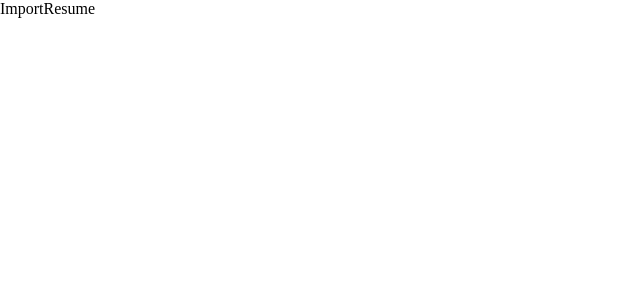
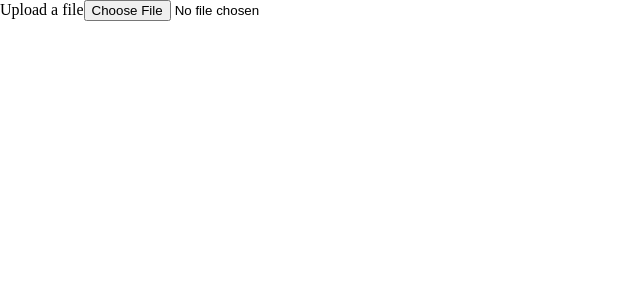
Before and after one commit to nikolozb/ol-academy-resume-generator, a React (Create React App) app: page /import-resume in a window 1280 px wide. Shown: the top 300 px of the page, without its empty margins (0-640 px from the left). Built offline with nearby package versions, Linux system fonts and the light colour scheme.

Commit message:
import-resume-page/file upload

```diff
--- a/src/pages/ImportResume.jsx
+++ b/src/pages/ImportResume.jsx
@@ -1,7 +1,32 @@
-import React from "react";
+import { useState } from "react";
 
 const ImportResume = () => {
-  return <div>ImportResume</div>;
+  const [data, setData] = useState(null);
+
+  const handleUpload = async (e) => {
+    const reader = new FileReader();
+
+    reader.onload = async (e) => {
+      const text = e.target.result;
+      setData(JSON.parse(text));
+    };
+
+    reader.readAsText(e.target.files[0]);
+  };
+
+  return (
+    <>
+      <label htmlFor="file" className="custom-file-upload">
+        Upload a file
+      </label>
+      <input
+        id="file"
+        type="file"
+        accept="application/JSON"
+        onChange={handleUpload}
+      />
+    </>
+  );
 };
 
 export default ImportResume;
```
